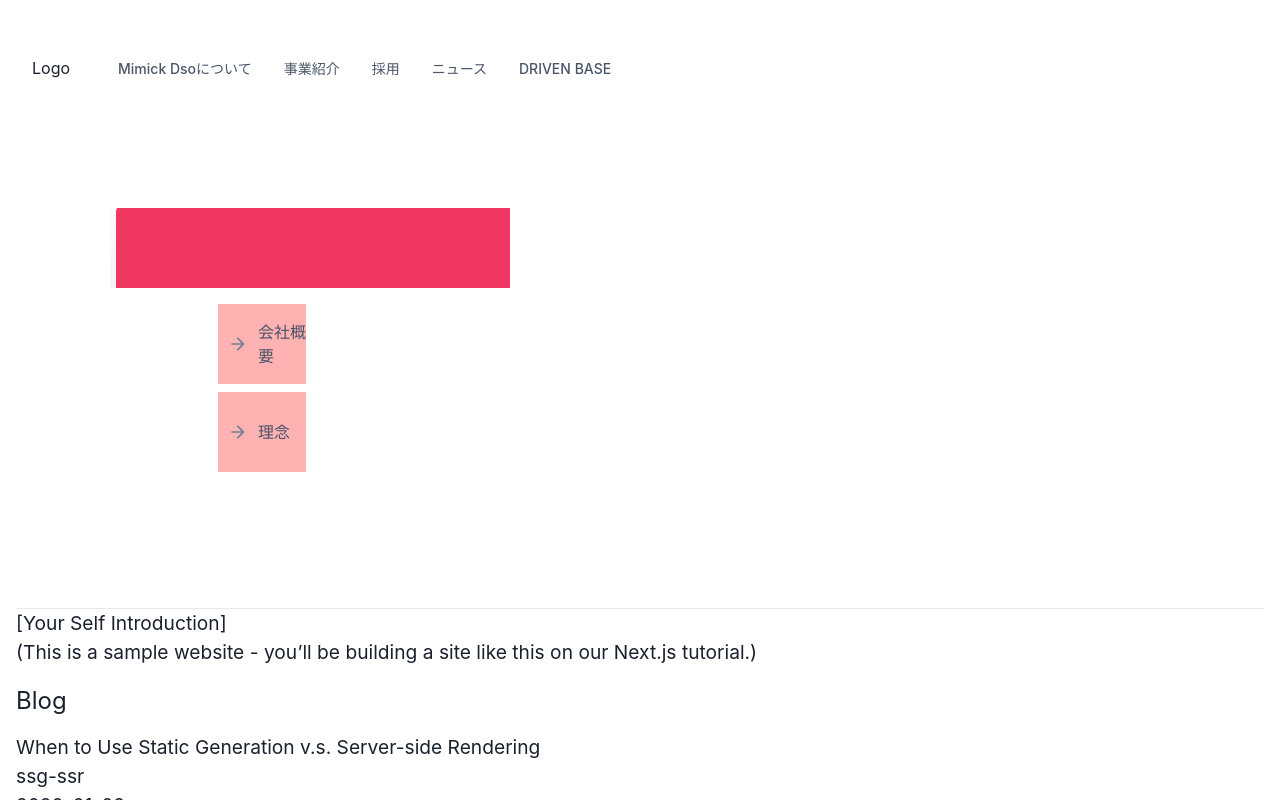
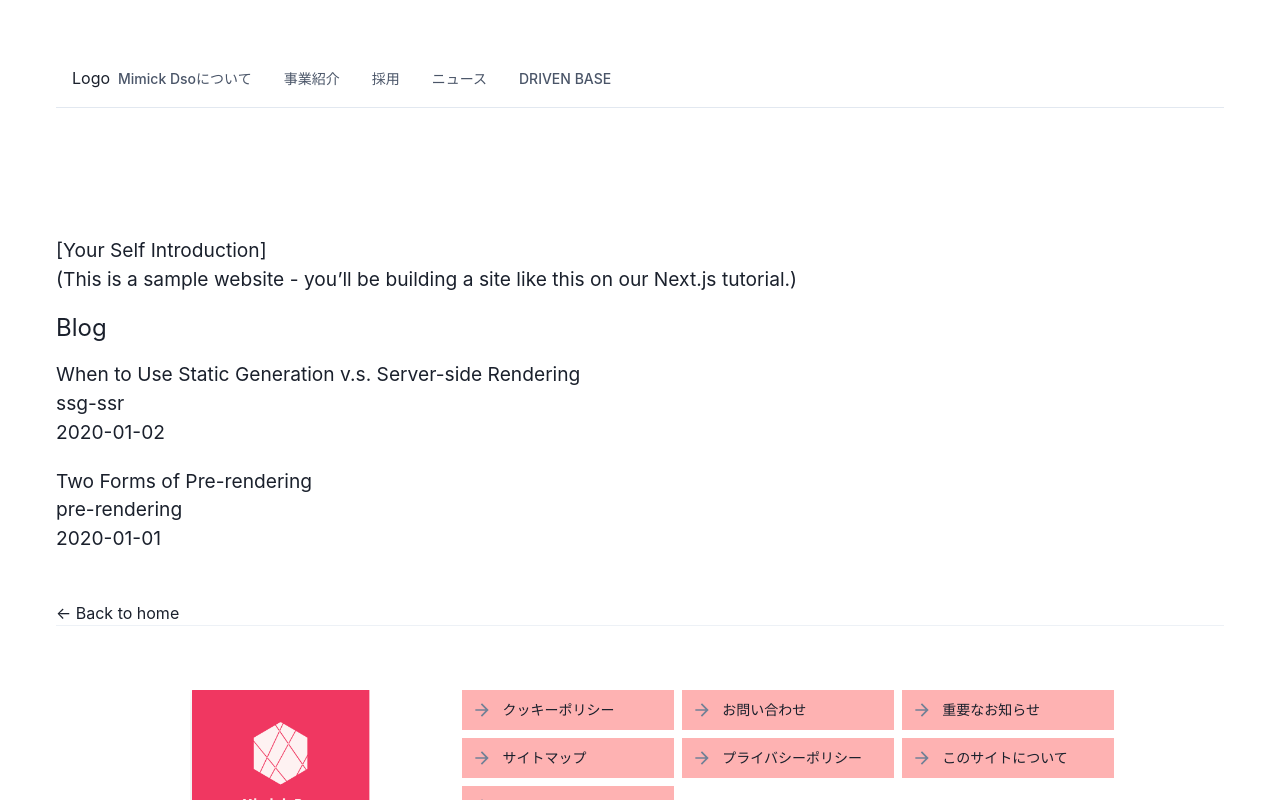
Before and after one commit to autumn-caer/mimick-dso, a Next.js app in the folder front/: page / in a window 1280 px wide. Both pictures are taken after a click on the element "DRIVEN BASE". Shown: the top 800 px of the page. Built offline with nearby package versions, Linux system fonts and the light colour scheme.

Commit message:
nav_bar interface modified

```diff
--- a/front/components/elements/tab_panels.tsx
+++ b/front/components/elements/tab_panels.tsx
@@ -17,7 +17,10 @@ export const TabPanels: React.FC<TabPanelsPorps> = ({
     ? flexBasis
     : ["100%", "48%", "48%", "30.83333%"];
   return (
-    <Wrap maxW="700" direction={{ base: "row", md: "row", lg: "row" }}>
+    <Wrap
+      w={{ base: "100%", md: "100%", lg: "100%" }}
+      direction={{ base: "row", md: "row", lg: "row" }}
+    >
       {tabPanels.map((footer_link) => {
         return (
           <WrapItem
@@ -25,11 +28,13 @@ export const TabPanels: React.FC<TabPanelsPorps> = ({
             flexBasis={DEFAULT_FLEX_BASIS}
             alignItems="center"
             justifyContent="start"
-            h="80px"
+            h="40px"
             bg="red.200"
             as="a"
+            fontSize="14px"
             href="#"
             cursor="pointer"
+            lineHeight="1.8"
             _hover={{
               backgroundColor: "red.300",
               transition: "0.5s", //ホバーしたら出てくる
--- a/front/components/layout.tsx
+++ b/front/components/layout.tsx
@@ -19,7 +19,7 @@ export default function Layout({
   home: Boolean;
 }) {
   return (
-    <Box className={styles.container}>
+    <Box className={styles.container} maxWidth="calc(100% - 80px)">
       <Head>
         <link rel="icon" href="/favicon.ico" />
         <meta
--- a/front/components/nav_bar.tsx
+++ b/front/components/nav_bar.tsx
@@ -7,6 +7,7 @@ import {
   IconButton,
   Button,
   Stack,
+  HStack,
   Collapse,
   Icon,
   Link,
@@ -27,12 +28,12 @@ import {
 
 import { TabPanels } from "./elements/tab_panels";
 import { TabPanel, NavItem } from "../interfaces";
-import { Placeholder } from "./elements/place_holder";
-import Image from "next/image";
-import styles from "./layout.module.css";
-import LogoImage from "../public/logo.svg";
+
 export const Navbar = () => {
   const { isOpen, onToggle } = useDisclosure();
+  const [showCollapseIndex, setShowCollapseIndex] = useControllableState({
+    defaultValue: -1,
+  });
 
   return (
     <Box>
@@ -49,7 +50,6 @@ export const Navbar = () => {
       >
         <Flex
           flex={{ base: 1, md: "auto" }}
-          ml={{ base: -2 }}
           display={{ base: "flex", md: "none" }}
         >
           <IconButton
@@ -70,8 +70,11 @@ export const Navbar = () => {
             Logo
           </Text>
 
-          <Flex display={{ base: "none", md: "flex" }} ml={10}>
-            <DesktopNav />
+          <Flex display={{ base: "none", md: "flex" }}>
+            <DesktopNav
+              showCollapseIndex={showCollapseIndex}
+              setShowCollapseIndex={setShowCollapseIndex}
+            />
           </Flex>
         </Flex>
       </Flex>
@@ -79,30 +82,27 @@ export const Navbar = () => {
       <Collapse in={isOpen} animateOpacity>
         <MobileNav />
       </Collapse>
+
+      <NavContents showCollapseIndex={showCollapseIndex} />
     </Box>
   );
 };
 
-const DesktopNav = () => {
+interface DesktopNavPorps {
+  showCollapseIndex: number;
+  setShowCollapseIndex: React.Dispatch<React.SetStateAction<number>>;
+}
+
+const DesktopNav: React.FC<DesktopNavPorps> = ({
+  showCollapseIndex,
+  setShowCollapseIndex,
+}) => {
   const linkColor = useColorModeValue("gray.600", "gray.200");
   const linkHoverColor = useColorModeValue("gray.800", "white");
   const popoverContentBgColor = useColorModeValue("white", "gray.800");
 
-  const [showCollapseIndex, setShowCollapseIndex] = useControllableState({
-    defaultValue: -1,
-  });
-
-  const FOOTER_LINKS: Array<TabPanel> = [
-    { name: "クッキーポリシー", url: "" },
-    { name: "お問い合わせ", url: "" },
-    { name: "重要なお知らせ", url: "" },
-    { name: "サイトマップ", url: "" },
-    { name: "プライバシーポリシー", url: "" },
-    { name: "このサイトについて", url: "" },
-    { name: "DSO WorldWide", url: "" },
-  ];
   return (
-    <Box>
+    <Box width="100%">
       <Stack direction={"row"} spacing={4}>
         {NAV_ITEMS.map((navItem, i) => (
           <Box
@@ -148,39 +148,49 @@ const DesktopNav = () => {
           </Box>
         ))}
       </Stack>
+    </Box>
+  );
+};
+
+interface NavContents {
+  showCollapseIndex: number;
+}
+
+const NavContents: React.FC<NavContents> = ({ showCollapseIndex }) => {
+  return (
+    <>
       {NAV_ITEMS.map((navItem, i) => (
         <Collapse in={showCollapseIndex == i} animateOpacity>
           <Stack
-            direction={{ base: "column", md: "row" }}
-            py={{ base: "12", md: "16" }}
-            className="aiuy"
-          >
-            <Stack
             spacing="8"
-              direction="column"
+            direction={["column", "column", "column", "row"]}
             justify="start"
             py={{ base: "12", md: "16" }}
           >
+            {navItem.tabPanelsList &&
+              navItem.tabPanelsList.map((tabPanels, _) => {
+                return (
                   <VStack
                     spacing="4"
-                minW="200"
-                shouldWrapChildren
-                justifyContent="center"
+                    justifyContent="start"
+                    w="33%"
+                    flexBasis="33%"
                   >
-                <Stack>
-                  <Box width={400} height="80px" bgImage="url('/logo.svg')" />
+                    <Stack w="100%">
+                      <Box height="80px" bgImage="url('/logo.svg')" />
                     </Stack>
 
                     <TabPanels
-                  tabPanels={navItem.tabPanels ? navItem.tabPanels : []}
-                  flexBasis={["100%", "48%", "48%", "48%"]}
+                      tabPanels={tabPanels ? tabPanels : []}
+                      flexBasis={["100%", "100%", "100%", "100%"]}
                     />
                   </VStack>
-            </Stack>
+                );
+              })}
           </Stack>
         </Collapse>
       ))}
-    </Box>
+    </>
   );
 };
 
@@ -303,7 +313,9 @@ const NAV_ITEMS: Array<NavItem> = [
         href: "#",
       },
     ],
-    tabPanels: [
+
+    tabPanelsList: [
+      [
         { name: "会社概要", url: "" },
         { name: "理念", url: "" },
         { name: "経営方針", url: "" },
@@ -312,6 +324,18 @@ const NAV_ITEMS: Array<NavItem> = [
         { name: "スポーツ・展示ホール・工場見学", url: "" },
         { name: "ブランドパーパス", url: "" },
         { name: "プロモーション", url: "" },
+      ],
+      [
+        { name: "CEOメッセージ", url: "" },
+        { name: "サステナビリティマネジメント", url: "" },
+        { name: "デンソーのSDGs", url: "" },
+        { name: "環境への取り組み", url: "" },
+        { name: "社会への取り組み", url: "" },
+        { name: "ガバナンス", url: "" },
+        { name: "データライブラリー", url: "" },
+        { name: "社会貢献活動 ", url: "" },
+        { name: "地域創生への貢献 ", url: "" },
+      ],
     ],
   },
   {
@@ -328,41 +352,22 @@ const NAV_ITEMS: Array<NavItem> = [
         href: "#",
       },
     ],
-    tabPanels: [
-      { name: "会社概要", url: "" },
-      { name: "理念", url: "" },
-      { name: "経営方針", url: "" },
-      { name: "役員", url: "" },
-      { name: "グローバル拠点情報", url: "" },
-      { name: "スポーツ・展示ホール・工場見学", url: "" },
-      { name: "ブランドパーパス", url: "" },
-      { name: "プロモーション", url: "" },
-    ],
+    tabPanelsList: [],
   },
   {
     label: "採用",
     href: "#",
-    tabPanels: [
-      { name: "グローバル拠点情報", url: "" },
-      { name: "会社概要", url: "" },
-      { name: "理念", url: "" },
-      { name: "スポーツ・展示ホール・工場見学", url: "" },
-    ],
   },
   {
     label: "ニュース",
     href: "#",
-    tabPanels: [
-      { name: "会社概要", url: "" },
-      { name: "理念", url: "" },
-    ],
+
+    tabPanelsList: [],
   },
   {
     label: "DRIVEN BASE",
     href: "#",
-    tabPanels: [
-      { name: "会社概要", url: "" },
-      { name: "理念", url: "" },
-    ],
+
+    tabPanelsList: [],
   },
 ];
--- a/front/interfaces.ts
+++ b/front/interfaces.ts
@@ -19,5 +19,5 @@ export interface NavItem {
   subLabel?: string;
   children?: Array<NavItem>;
   href?: string;
-  tabPanels?: Array<TabPanel>;
+  tabPanelsList?: Array<Array<TabPanel>>;
 }
```
Lines whose indentation alone changed are shown as unchanged.
